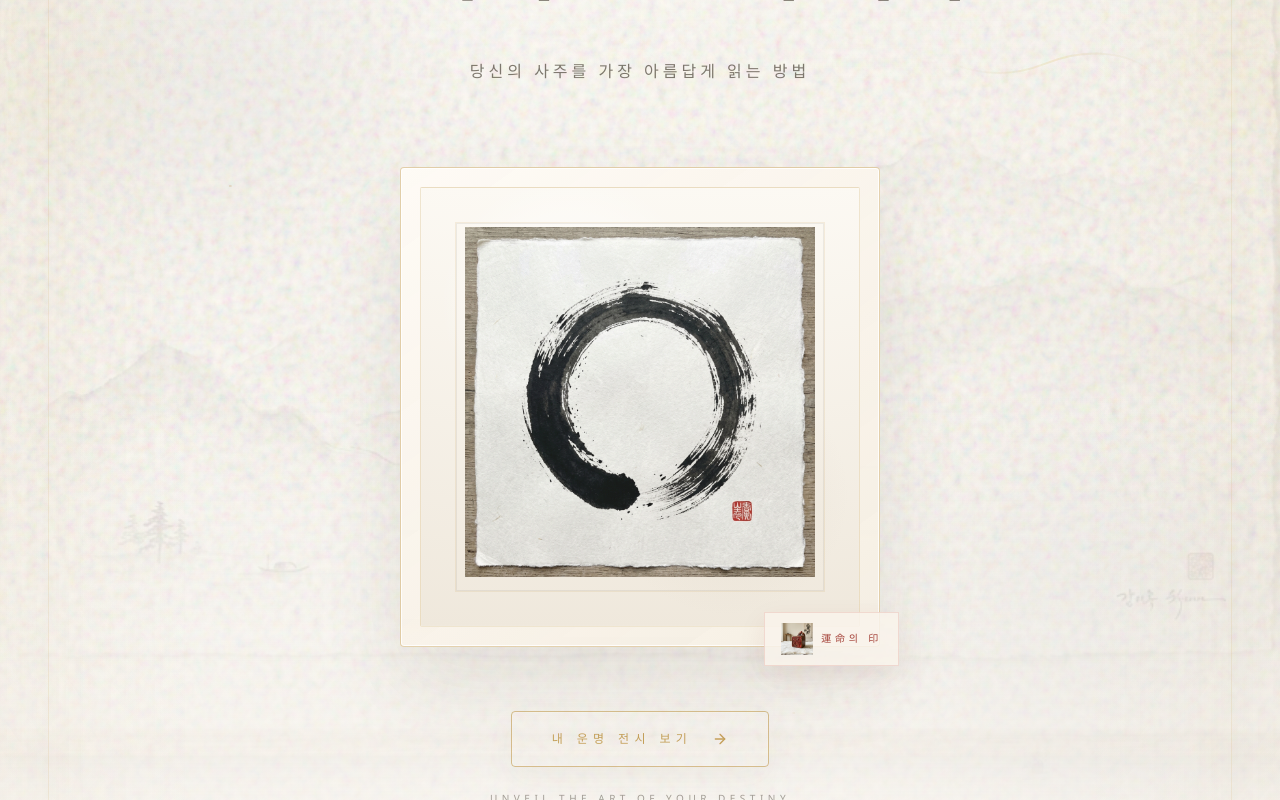
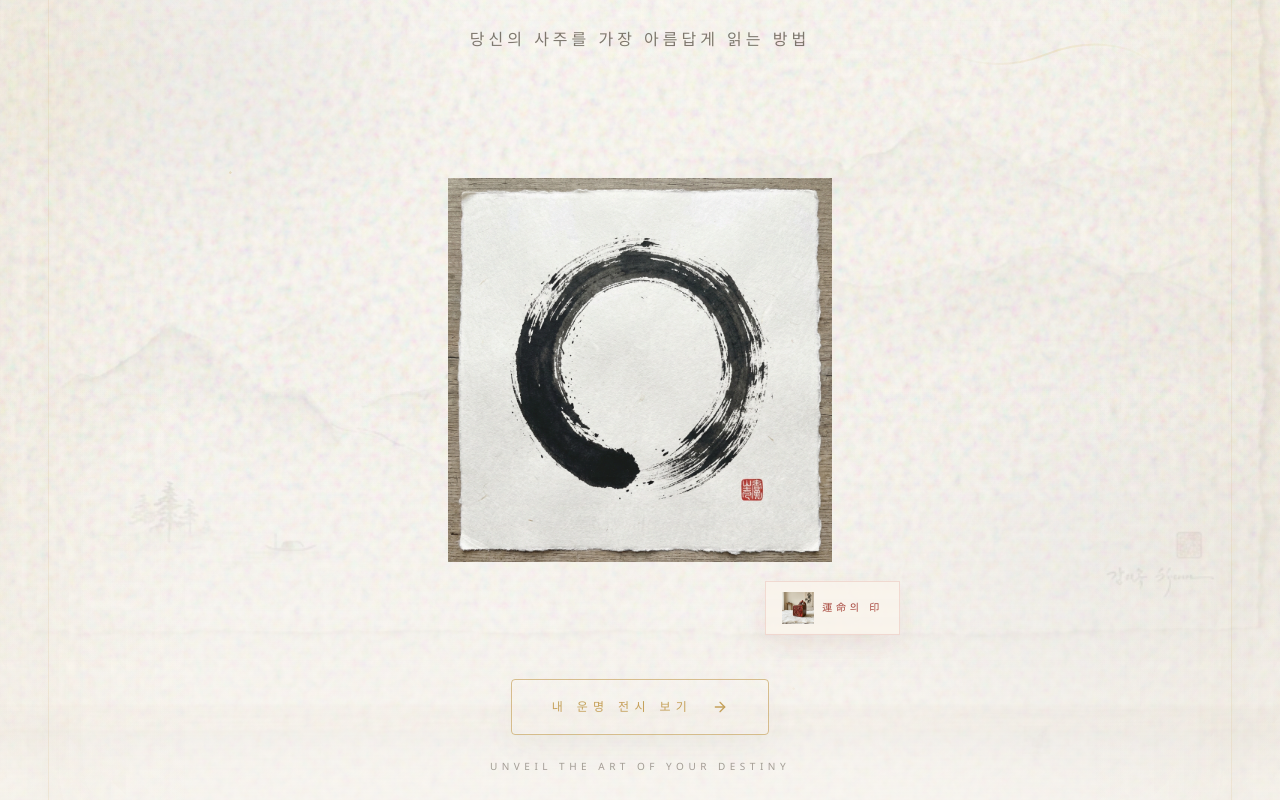
Before and after one commit to woolbo100/cmsaju, a Next.js app: page / in a window 1280 px wide. Shown: the part 460-1260 px from the top of the page. Built offline with nearby package versions, Linux system fonts and the light colour scheme.

Commit message:
style: align hero content frame to header and remove inner art frame

```diff
--- a/src/app/page.tsx
+++ b/src/app/page.tsx
@@ -70,7 +70,7 @@ export default function Home() {
           <div className="absolute inset-x-0 bottom-0 h-[45%] bg-gradient-to-t from-[rgba(248,245,240,1)] via-[rgba(248,245,240,0.6)] to-transparent" />
         </div>
 
-        <div className="relative z-10 mx-auto flex min-h-[calc(100vh-6rem)] max-w-7xl flex-col px-6 pb-16 pt-8 sm:px-8 lg:px-12">
+        <div className="relative z-10 mx-auto flex min-h-[calc(100vh-6rem)] max-w-7xl flex-col px-6 pb-16 pt-0 sm:px-8 lg:px-12">
           <div className="hero-content-frame flex flex-1 flex-col items-center justify-center p-8 sm:p-12 lg:p-16">
             <motion.div
               initial={{ opacity: 0, y: 30 }}
@@ -90,17 +90,12 @@ export default function Home() {
             </motion.div>
 
             <motion.div
-              initial={{ opacity: 0, scale: 0.96, y: 40 }}
-              animate={{ opacity: 1, scale: 1, y: 0 }}
+              initial={{ opacity: 0, y: 40 }}
+              animate={{ opacity: 1, y: 0 }}
               transition={{ duration: 1.6, delay: 0.3, ease: [0.22, 1, 0.36, 1] }}
-              whileHover={{
-                y: -6,
-                boxShadow: "0 35px 80px rgba(90, 73, 38, 0.15), 0 0 40px rgba(197, 160, 89, 0.12)",
-              }}
-              className="hero-art-frame mt-16 w-full max-w-[22rem] sm:max-w-[26rem] lg:mt-20 lg:max-w-[30rem]"
+              className="relative mt-16 w-full max-w-[22rem] sm:max-w-[26rem] lg:mt-20 lg:max-w-[30rem]"
             >
-              <div className="hero-art-inner relative aspect-square overflow-hidden">
-                <div className="hero-art-paper absolute inset-0" />
+              <div className="relative aspect-square overflow-hidden">
                 <motion.div
                   animate={{ y: [0, -5, 0] }}
                   transition={{ duration: 12, repeat: Number.POSITIVE_INFINITY, ease: "easeInOut" }}
@@ -114,7 +109,6 @@ export default function Home() {
                     className="object-contain opacity-90 mix-blend-multiply"
                   />
                 </motion.div>
-                <div className="hero-ink-ring absolute inset-[8%]" />
               </div>
               <div className="hero-stamp absolute -bottom-5 -right-5 flex items-center gap-2 px-4 py-2.5 shadow-lg">
                 <div className="relative h-8 w-8">
```
